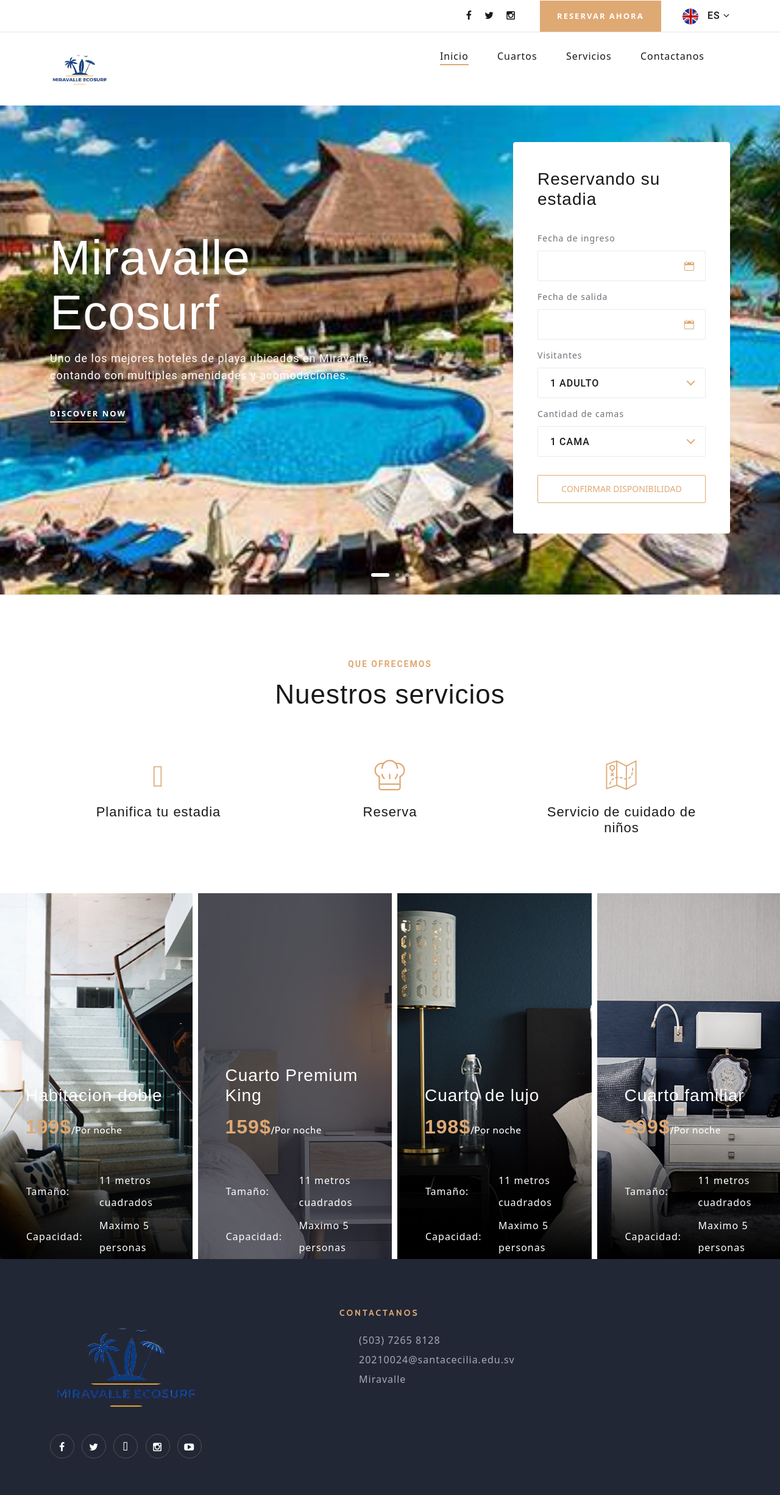
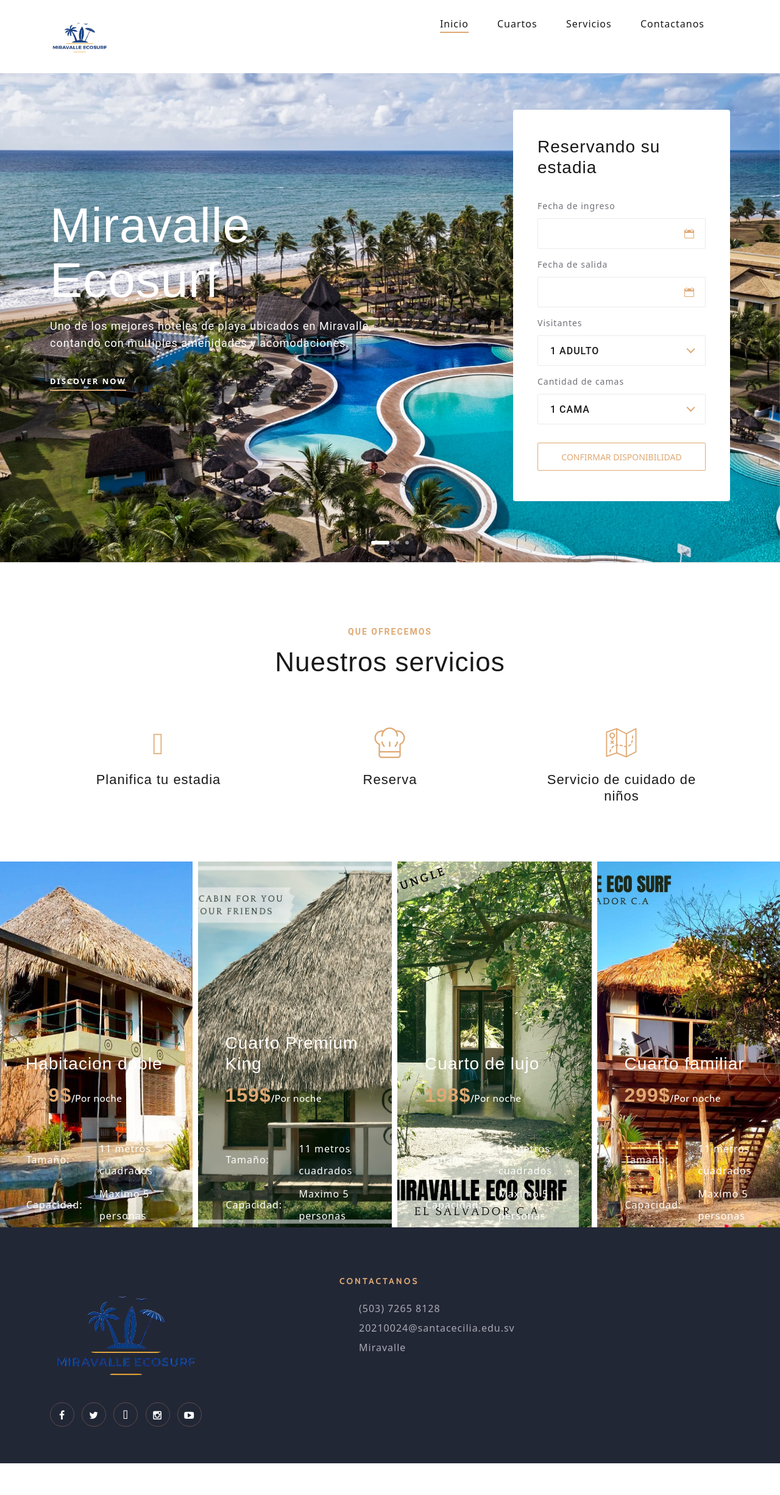
Before and after one commit to Bondanza/PTC2023, a PHP site: page /estadia.html in a window 1280 px wide. Shown: the whole page at 61% size. After the commit the page ends 2400 px from the top, so only its background shows below. Run offline with PHP 8.4, Linux system fonts and the light colour scheme.

Commit message:
mas intentos fallidos

```diff
--- a/estadia.html
+++ b/estadia.html
@@ -91,36 +91,6 @@
 
     <!-- Header Section Begin -->
     <header class="header-section">
-        <div class="top-nav">
-            <div class="container">
-                <div class="row">
-                    <div class="col-lg-6">
-
-                    </div>
-                    <div class="col-lg-6">
-                        <div class="tn-right">
-                            <div class="top-social">
-                                <a href="#"><i class="fa fa-facebook"></i></a>
-                                <a href="#"><i class="fa fa-twitter"></i></a>
-
-                                <a href="#"><i class="fa fa-instagram"></i></a>
-                            </div>
-                            <a href="#" class="bk-btn"> Reservar ahora </a>
-                            <div class="language-option">
-                                <img src="images/flag.jpg" alt="">
-                                <span> ES <i class="fa fa-angle-down"></i></span>
-                                <div class="flag-dropdown">
-                                    <ul>
-                                        <li><a href="#">EN</a></li>
-
-                                    </ul>
-                                </div>
-                            </div>
-                        </div>
-                    </div>
-                </div>
-            </div>
-        </div>
         <div class="menu-item">
             <div class="container">
                 <div class="row">
--- a/index.php
+++ b/index.php
@@ -27,9 +27,9 @@
   <!--stylesheets-->
   <link href="css/style.css" rel='stylesheet' type='text/css' media="all">
   <!--//stylesheets-->
-  <link href="//fonts.googleapis.com/css?family=Raleway:400,500,600,700" rel="stylesheet">
-  <link href="//fonts.googleapis.com/css?family=Patrick+Hand" rel="stylesheet">
-  <link href="//fonts.googleapis.com/css?family=Roboto:400,500,700" rel="stylesheet">
+<!--   <link href="//fonts.googleapis.com/css?family=Raleway:400,500,600,700" rel="stylesheet">
+ --><!--   <link href="//fonts.googleapis.com/css?family=Patrick+Hand" rel="stylesheet">
+ -->  <link href="//fonts.googleapis.com/css?family=Roboto:400,500,700" rel="stylesheet">
 </head>
 
 <body>
```
Also changed, not shown: contact.html (+5 -5 lines), db.php (added, +14 -0 lines), login.php (+4 -13 lines), registrate.php (+11 -17 lines), images/hero/hero-1.jpg, images/hero/hero-2.jpg, images/hero/hero-3.jpg, images/room/room-b1.jpg, images/room/room-b2.jpg, images/room/room-b3.jpg, images/room/room-b4.jpg, 2 other files.
